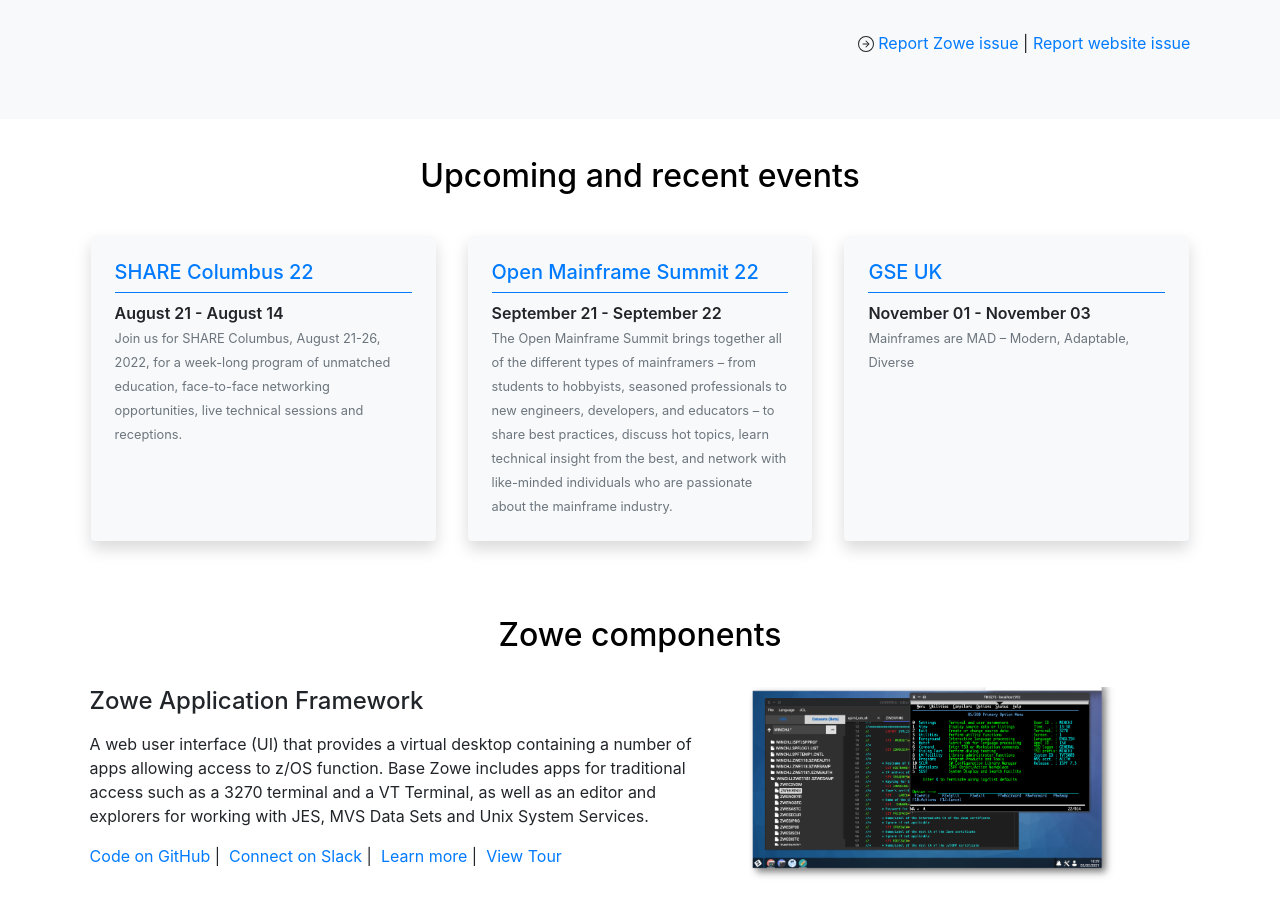
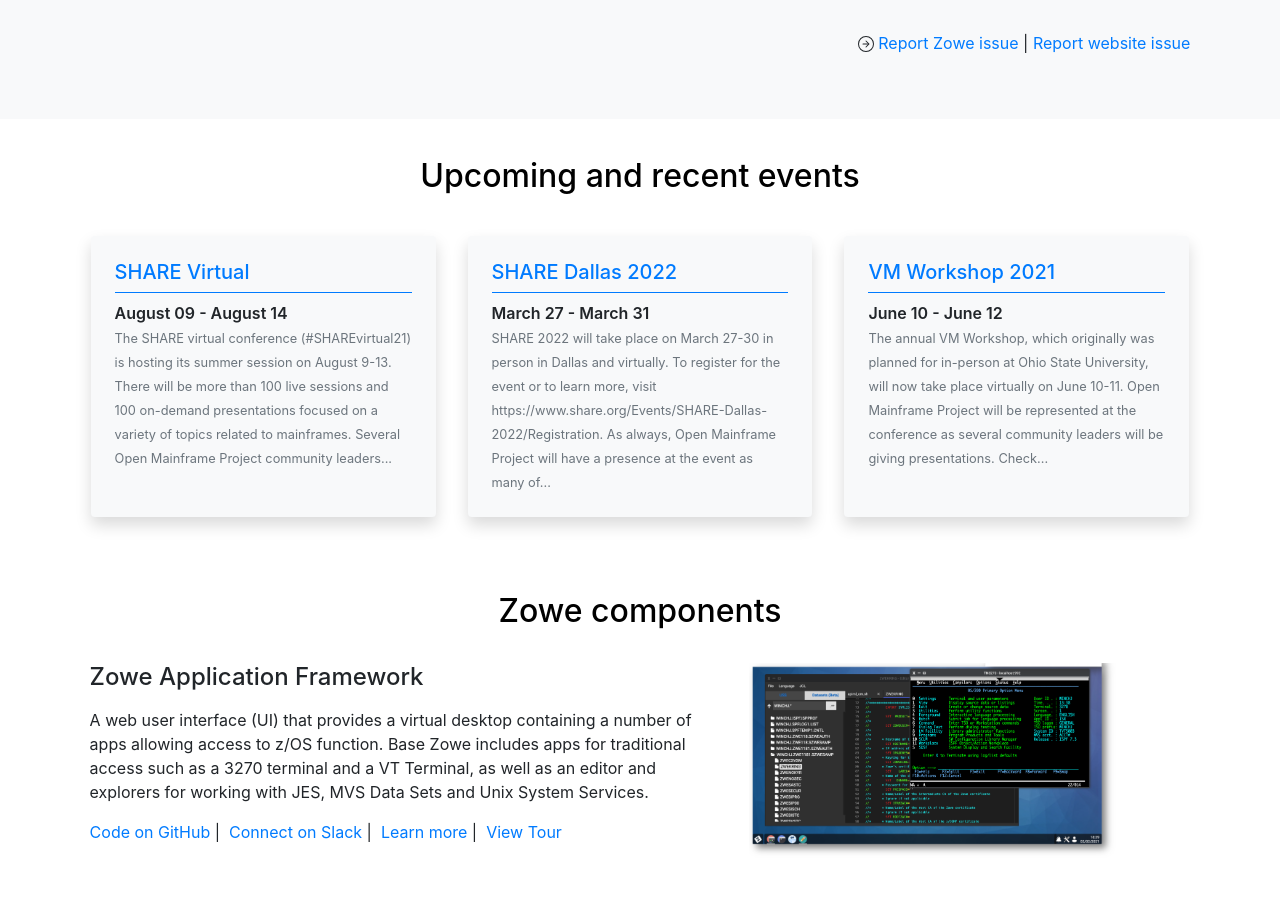
Before and after one commit to zowe/zowe.github.io, a Jekyll site: the page built from index.md, in a window 1280 px wide and 900 px high, scrolled down 1526 px. Built offline with Jekyll 4.4.1, drawn with Linux system fonts in a browser that asks for light colours; our own code applies the rules of GitHub Pages for plain Markdown files.

Commit message:
Update upcoming events
Signed-off-by: GitHub <noreply@github.com>

```diff
--- a/_data/upcoming_events.yml
+++ b/_data/upcoming_events.yml
@@ -1,21 +1,3 @@
-- event: SHARE Columbus 22
-  schedule: August 21   - August 14
-  description: Join us for SHARE Columbus, August 21-26, 2022, for a week-long program
-    of unmatched education, face-to-face networking opportunities, live technical sessions
-    and receptions.
-  url: https://www.share.org/Events/SHARE-Columbus-2022
-- event: Open Mainframe Summit 22
-  schedule: September 21 - September 22
-  description: The Open Mainframe Summit brings together all of the different types of
-    mainframers – from students to hobbyists, seasoned professionals to new engineers,
-    developers, and educators – to share best practices, discuss hot topics, learn technical
-    insight from the best, and network with like-minded individuals who are passionate about
-    the mainframe industry.
-  url: https://events.linuxfoundation.org/open-mainframe-summit/
-- event: GSE UK
-  schedule: November 01 - November 03
-  description: Mainframes are MAD – Modern, Adaptable, Diverse
-  url: https://conferences.gse.org.uk/2022
 - event: SHARE Virtual
   schedule: August 09 - August 14
   description: The SHARE virtual conference (#SHAREvirtual21) is hosting its summer
```
